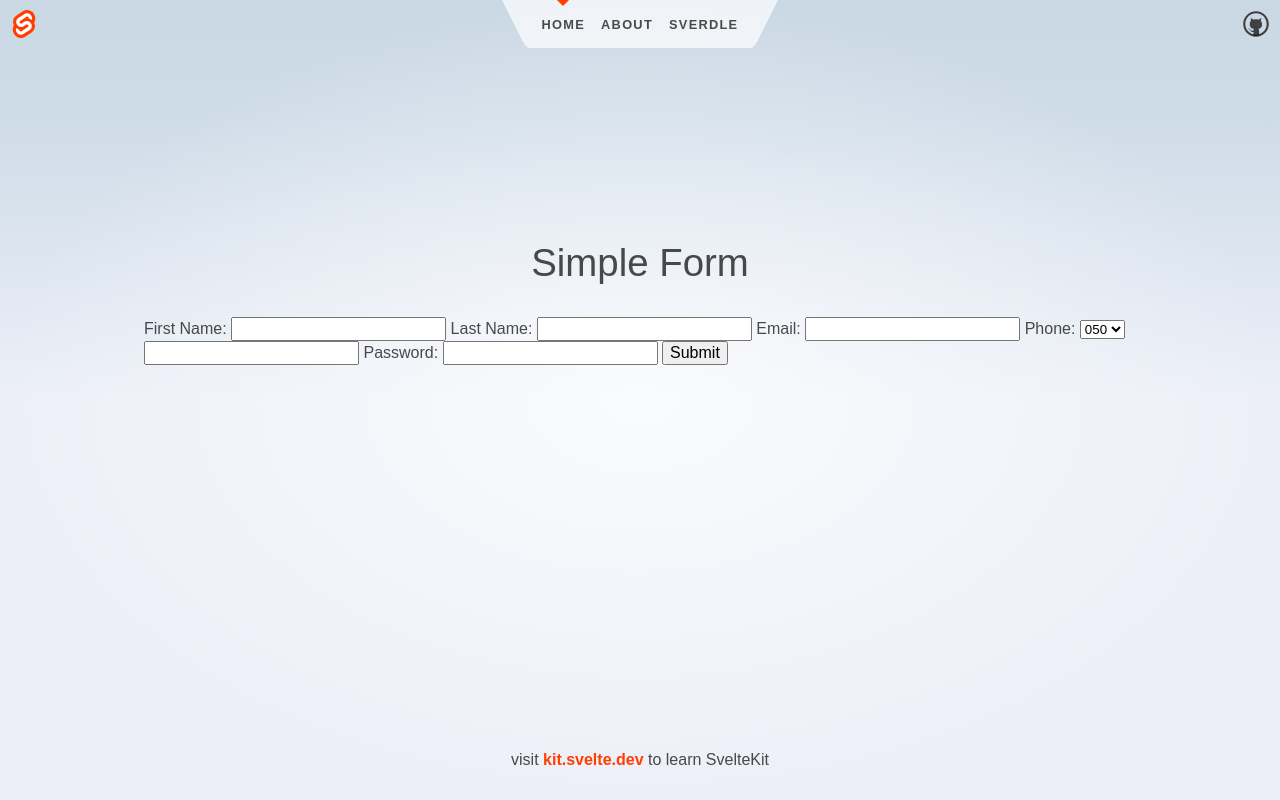
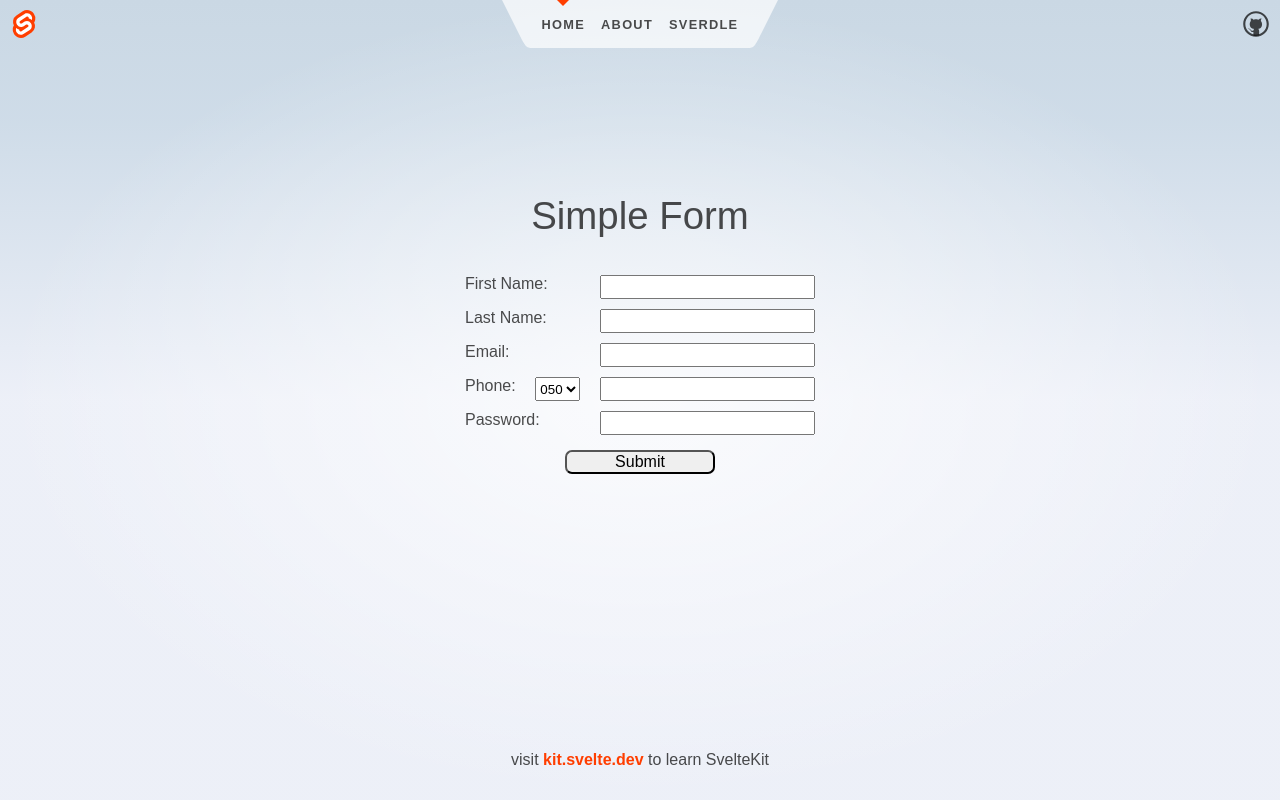
Before and after one commit to romanbishof/gini-test, a SvelteKit app: page / in a window 1280 px wide. Built offline with nearby package versions, Linux system fonts and the light colour scheme.

Commit message:
add basic css

```diff
--- a/src/routes/Form.svelte
+++ b/src/routes/Form.svelte
@@ -120,6 +120,26 @@
 </form>
 
 <style>
+  form {
+    display: flex;
+    flex-direction: column;
+    justify-content: center;
+    align-items: center;
+  }
+
+  label {
+    min-width: 350px;
+    padding: 5px 5px;
+    display: flex;
+    justify-content: space-between;
+  }
+
+  button {
+    width: 150px;
+    border-radius: 7px;
+    margin-top: 10px;
+  }
+
   .error {
     color: red;
   }
```
